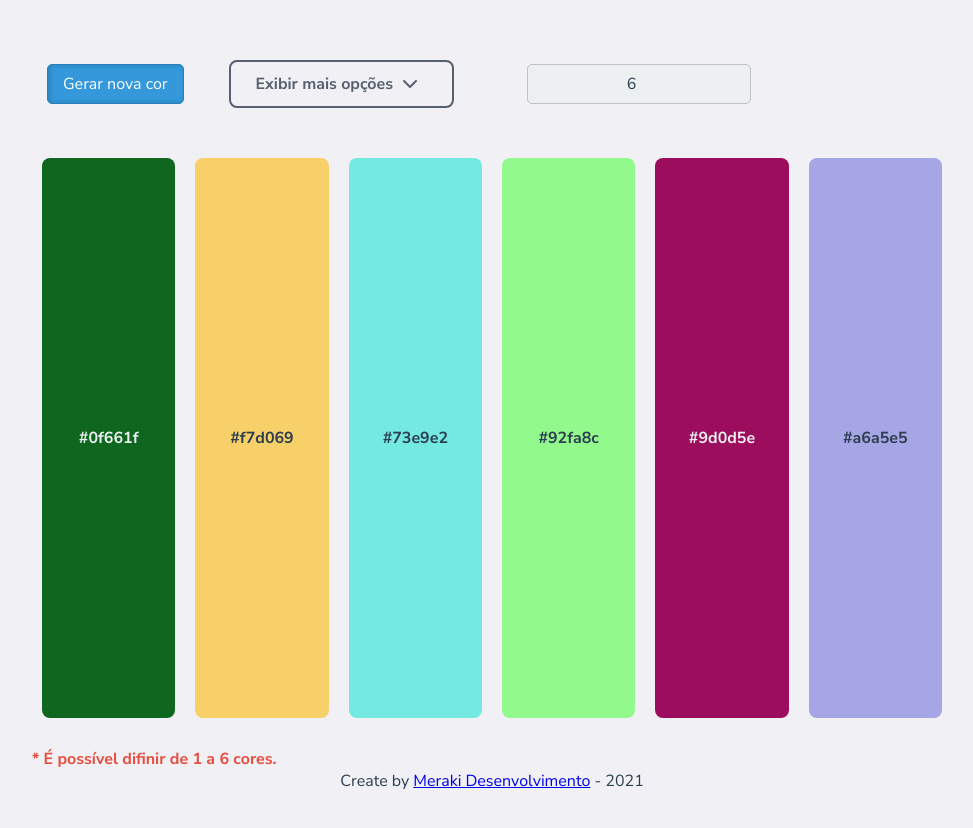
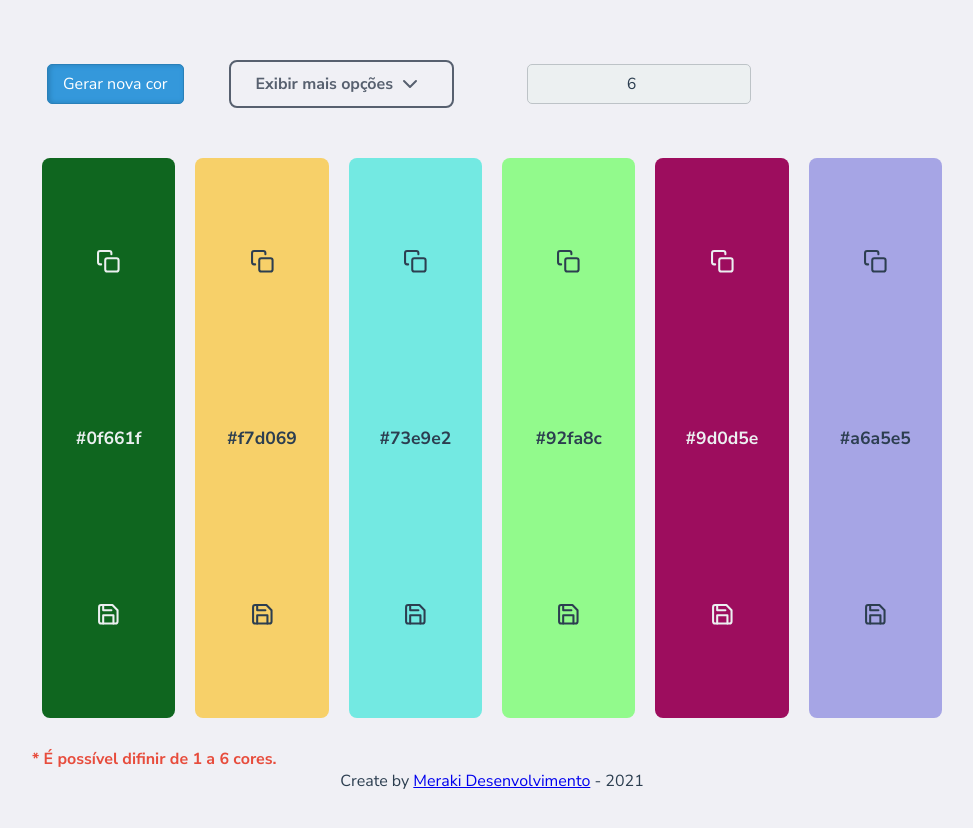
Before and after one commit to ajjunior33/the-colors, a React (Create React App) app: page / in a window 1280 px wide. Shown: the top 828 px of the page, without its empty margins (148-1121 px from the left). Built offline with nearby package versions, Linux system fonts and the light colour scheme.

Commit message:
Save and Copy colors.

```diff
--- a/package.json
+++ b/package.json
@@ -13,6 +13,7 @@
     "react-router-dom": "^5.2.0",
     "react-scripts": "4.0.3",
     "styled-components": "^5.3.0",
+    "sweetalert2": "^11.0.18",
     "uuid": "^8.3.2",
     "web-vitals": "^1.0.1"
   },
--- a/src/App.js
+++ b/src/App.js
@@ -1,5 +1,7 @@
 import { useState, useEffect } from "react";
 import { v4 as uuid } from "uuid";
+import { FiCopy, FiSave } from "react-icons/fi";
+import Swal from "sweetalert2";
 
 //Styles
 import GlobalStyle from "./styles/global";
@@ -20,8 +22,28 @@ function App() {
     if (qtdColors > 0 && qtdColors <= 6) {
       handleGenerateColor(qtdColors);
     }
+
+    if (qtdColors > 6 || qtdColors < 0) {
+      Toast.fire({
+        icon: "error",
+        title: "Não é possível usar essa quantidade de Colunas.",
+      });
+      setQtdColors(6);
+    }
     // eslint-disable-next-line react-hooks/exhaustive-deps
   }, [qtdColors]);
+
+  const Toast = Swal.mixin({
+    toast: true,
+    position: "top-end",
+    showConfirmButton: false,
+    timer: 3000,
+    timerProgressBar: true,
+    didOpen: (toast) => {
+      toast.addEventListener("mouseenter", Swal.stopTimer);
+      toast.addEventListener("mouseleave", Swal.resumeTimer);
+    },
+  });
 
   function handleGenerateColor(qtdColors) {
     let array = [];
@@ -76,6 +98,33 @@ function App() {
     );
   }
 
+  function handleCopyClipboard(color) {
+    navigator.clipboard.writeText(color);
+    Toast.fire({
+      icon: "success",
+      title: "Copiado com sucesso.",
+    });
+  }
+
+  function handleSaveColors(color) {
+    const item = localStorage.getItem("colorsList");
+    if (!item) {
+      const object = [{ id: uuid(), hex: color }];
+      localStorage.setItem("colorsList", JSON.stringify(object));
+    } else {
+      let newArray = [];
+      let object = [{ id: uuid(), hex: color }];
+      let listage = JSON.parse(localStorage.getItem("colorsList"));
+
+      listage.map((cor) => {
+        newArray.push(cor);
+      });
+      newArray.push(object);
+      localStorage.setItem("colorsList", JSON.stringify(newArray));
+
+    }
+  }
+
   return (
     <>
       <Header>
@@ -109,7 +158,9 @@ function App() {
         <Row>
           {valueCol.map((item) => (
             <Col color={item.color} variant={item.variant} key={item.id}>
+              <FiCopy onClick={() => handleCopyClipboard(item.variant)} />
               <strong>{item.variant}</strong>
+              <FiSave onClick={() => handleSaveColors(item.variant)} />
             </Col>
           ))}
         </Row>
--- a/src/styles/Grid.js
+++ b/src/styles/Grid.js
@@ -16,8 +16,8 @@ export const Col = styled.div`
   padding: 15px;
 
   display: flex;
-  flex-direction: row;
-  justify-content: center;
+  flex-direction: column;
+  justify-content: space-around;
   align-items: center;
 
   background-color: ${(props) => props.variant || "#16a085"};
@@ -25,6 +25,7 @@ export const Col = styled.div`
 
   border-radius: 8px;
   margin: 30px 10px;
+  font-size: 1.1em;
   font-family: "Nunito Sans", sans-serif;
   font-weight: bold;
 
@@ -32,6 +33,11 @@ export const Col = styled.div`
     max-width: 100%;
     height: 150px;
     margin: 10px 0;
+  }
+  svg {
+    font-size: 1.4em;
+    cursor: pointer;
+    color:${(props) => props.color || "#FFF"};
   }
 `;
 
```
Also changed, not shown: 1 other file (tests, documents, lock files or other folders).
